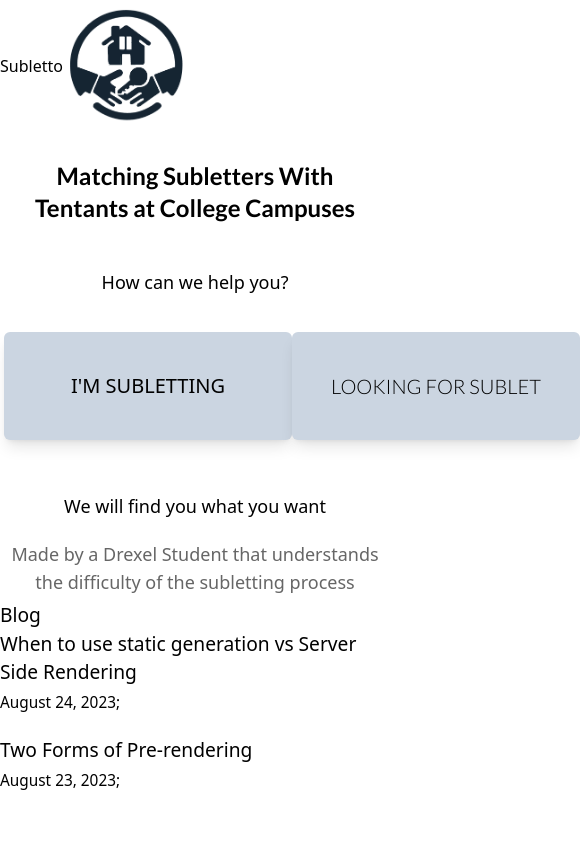
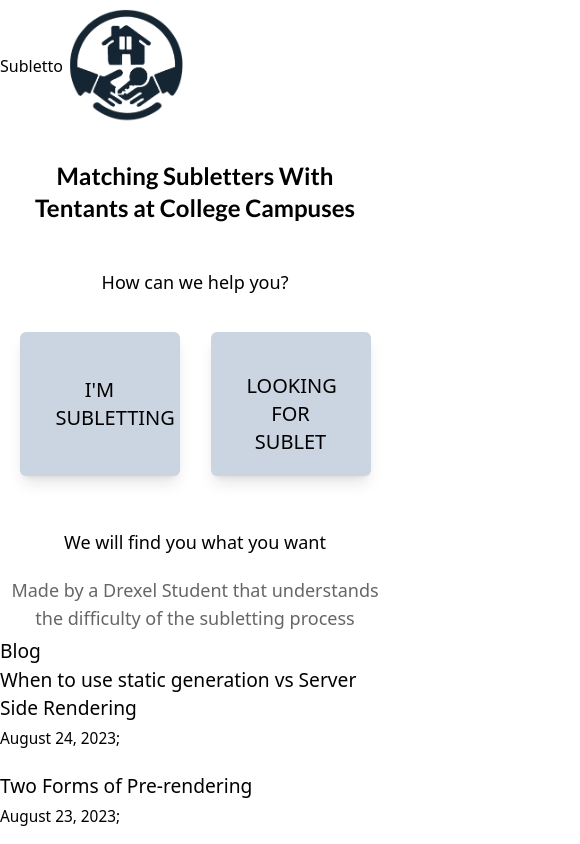
Before and after one commit to aaron-rab/sublet-project, a Next.js app: page / in a window 390 px wide. Shown: the top 844 px of the page, 580 px wide, since content can reach past the window. Built offline with nearby package versions, Linux system fonts and the light colour scheme; no server answers.

Commit message:
more mobile css changes

```diff
--- a/components/layout.js
+++ b/components/layout.js
@@ -27,6 +27,7 @@ export default function Layout({ children, landingPg }) {
         <meta property="og:image" content={`/ogIndexImg.png`} />
         <meta name="og:title" content={siteTitle} />
         <meta name="twitter:card" contnet="summary_large_image" />
+        <meta name="viewport" content="width=device-width, initial-scale=1.0"></meta>
       </Head>
       <ReactQueryProvider>
         <header>
--- a/pages/index.js
+++ b/pages/index.js
@@ -43,13 +43,13 @@ export default function Home(props) {
 
         <div class={`flex justify-around mt-8`}>
           <Link href="/">
-            <button class={"px-9 py-10 bg-slate-300 hover:bg-slate-400 rounded-md text-xl w-72 md:w-52 w-font-Lato font-light shadow-lg"}>
+            <button class={"px-9 py-10 bg-slate-300 hover:bg-slate-400 rounded-md text-xl sm:w-40 md:w-72 lg:w-72 sm:h-36 w-font-Lato font-light shadow-lg"}>
               I'M SUBLETTING
             </button>
           </Link>
 
           <Link href="/">
-            <button class={"px-9 py-10 bg-slate-300  hover:bg-slate-400 rounded-md text-xl w-72 md:w-52 font-Lato font-light shadow-lg"}>
+            <button class={"px-9 py-10 bg-slate-300  hover:bg-slate-400 rounded-md text-xl sm:w-40 md:w-72 lg:w-72 sm:h-36 hfont-Lato font-light shadow-lg"}>
             LOOKING FOR SUBLET
             </button>
           </Link>
--- a/tailwind.config.js
+++ b/tailwind.config.js
@@ -18,6 +18,7 @@ module.exports = {
           'Lato': ['Lato', 'serif'],
           'Roboto': ['Roboto', 'serif'],
         },
+        screens: { 'sm': { 'max': '640px' } },
       },
     },
     plugins: [],
```
